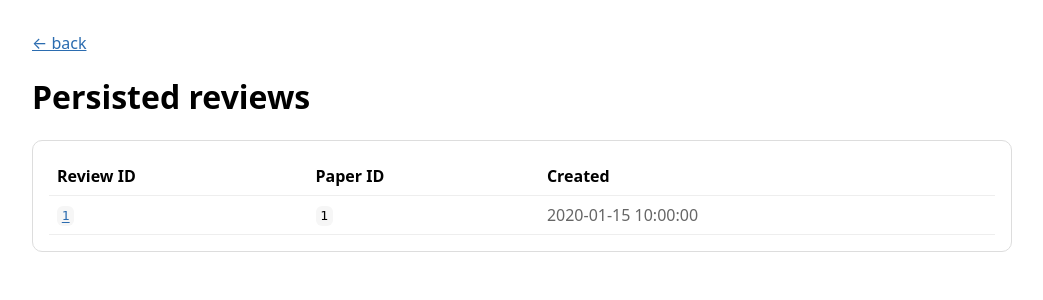
After one commit to polliard/Science, a FastAPI app: template src/scientific_judgment_mcp/web/templates/reviews.html in a window 1280 px wide. The commit adds this page. Shown: the top 300 px of the page, without its empty margins (0-1043 px from the left). Run offline with FastAPI, Linux system fonts and the light colour scheme; the template is opened without the code that fills it: most values are stand-ins (such as "Sample title", 1, 10 or a date in 2020).

Commit message:
Built out the next chunk of Phase 9.5 so you can browse what you’re persisting in Supabase (and inspect/compare versions) from the web UI.
Added persisted review browsing + replay endpoints in app.py:
GET /reviews shows recent review rows
GET /reviews/{review_id} shows the replay bundle (review row, verdict versions, feedback, first 10 messages)
GET /reviews/{review_id}/bundle.json downloads the full bundle JSON
GET /reviews/{review_id}/compare?v1=1&v2=2 shows a unified diff of synthesis text (v1→v2)
Added templates:
reviews.html
review_detail.html
compare.html
Added list_recent_reviews() to the Supabase repo in reviews_repo.py.
Updated homepage link when Supabase is configured: index.html.
Updated the “review complete” page to link to the persisted review detail when persistence succeeds: review.html.
Run it:

uv run python run_web.py
Go to http://127.0.0.1:8000 → run a review with “Persist to Supabase” checked → click “View persisted review”.

```diff
--- a/src/scientific_judgment_mcp/web/app.py
+++ b/src/scientific_judgment_mcp/web/app.py
@@ -8,7 +8,7 @@ from typing import Any
 import re
 
 from fastapi import FastAPI, Form, Request
-from fastapi.responses import FileResponse, HTMLResponse
+from fastapi.responses import FileResponse, HTMLResponse, JSONResponse
 from fastapi.templating import Jinja2Templates
 
 from scientific_judgment_mcp.feedback import (
@@ -70,6 +70,15 @@ def _maybe_get_repo() -> ReviewsRepository | None:
         return None
 
 
+def _require_repo() -> ReviewsRepository:
+    repo = _maybe_get_repo()
+    if repo is None:
+        raise RuntimeError(
+            "Supabase is not configured (or client init failed). Ensure .env is set and schema.sql is applied."
+        )
+    return repo
+
+
 @app.get("/", response_class=HTMLResponse)
 async def index(request: Request) -> Any:
     return templates.TemplateResponse(
@@ -78,6 +87,71 @@ async def index(request: Request) -> Any:
             "request": request,
             "reports_dir": str(REPORTS_DIR),
             "supabase_configured": _maybe_get_repo() is not None,
+        },
+    )
+
+
+@app.get("/reviews", response_class=HTMLResponse)
+async def list_reviews(request: Request) -> Any:
+    repo = _require_repo()
+    reviews = repo.list_recent_reviews(limit=50)
+    return templates.TemplateResponse(
+        "reviews.html",
+        {
+            "request": request,
+            "reviews": reviews,
+        },
+    )
+
+
+@app.get("/reviews/{review_id}", response_class=HTMLResponse)
+async def review_detail(request: Request, review_id: str) -> Any:
+    repo = _require_repo()
+    bundle = repo.fetch_review_bundle(review_id)
+    verdicts = bundle.get("verdict_versions") or []
+    versions = [v.get("version") for v in verdicts if v.get("version") is not None]
+    versions_sorted = sorted({int(v) for v in versions})
+
+    return templates.TemplateResponse(
+        "review_detail.html",
+        {
+            "request": request,
+            "review_id": review_id,
+            "bundle": bundle,
+            "versions": versions_sorted,
+        },
+    )
+
+
+@app.get("/reviews/{review_id}/bundle.json")
+async def download_review_bundle(review_id: str) -> JSONResponse:
+    repo = _require_repo()
+    bundle = repo.fetch_review_bundle(review_id)
+    return JSONResponse(bundle)
+
+
+@app.get("/reviews/{review_id}/compare", response_class=HTMLResponse)
+async def compare_versions(request: Request, review_id: str, v1: int = 1, v2: int = 2) -> Any:
+    import difflib
+
+    repo = _require_repo()
+    diff = repo.compare_verdict_versions(review_id, v1, v2)
+    a = diff.get("a") or {}
+    b = diff.get("b") or {}
+    a_text = (a.get("synthesis") or "").splitlines(keepends=True)
+    b_text = (b.get("synthesis") or "").splitlines(keepends=True)
+    udiff = "".join(
+        difflib.unified_diff(a_text, b_text, fromfile=f"v{v1}", tofile=f"v{v2}")
+    )
+
+    return templates.TemplateResponse(
+        "compare.html",
+        {
+            "request": request,
+            "review_id": review_id,
+            "v1": v1,
+            "v2": v2,
+            "diff": udiff,
         },
     )
 
@@ -141,6 +215,7 @@ async def run_review(
             "persist_to_supabase": persist_to_supabase,
             "persisted": persisted,
             "persist_error": persist_error,
+            "persisted_review_id": (persisted or {}).get("review_id"),
             "report_md": artifacts.report_md.relative_to(REPORTS_DIR).as_posix(),
             "claims_json": artifacts.claims_json.relative_to(REPORTS_DIR).as_posix() if artifacts.claims_json else None,
             "summary_json": artifacts.summary_json.relative_to(REPORTS_DIR).as_posix() if artifacts.summary_json else None,
@@ -180,6 +255,7 @@ async def submit_feedback(
     store_error: str | None = None
     change_note: str | None = None
     comparison: dict[str, Any] | None = None
+    verdict_update: dict[str, Any] | None = None
 
     repo = _maybe_get_repo()
     if repo is None:
@@ -196,7 +272,11 @@ async def submit_feedback(
                 classification=classification,
                 forward_change_note=change_note,
             )
-            stored = {"feedback_id": feedback_id}
+            verdict_update = repo.apply_forward_change_note_as_new_version(
+                review_id=review_id,
+                forward_change_note=change_note,
+            )
+            stored = {"feedback_id": feedback_id, "verdict_update": verdict_update}
         except Exception as e:
             store_error = str(e)
 
@@ -211,6 +291,7 @@ async def submit_feedback(
             "comparison": comparison,
             "change_note": change_note,
             "stored": stored,
+            "verdict_update": verdict_update,
             "store_error": store_error,
         },
     )
--- a/src/scientific_judgment_mcp/web/templates/index.html
+++ b/src/scientific_judgment_mcp/web/templates/index.html
@@ -73,7 +73,8 @@
 
             {% if not supabase_configured %}
             <p class="warn">Supabase not configured (or init failed). Configure <code>.env</code> and apply
-                <code>supabase/schema.sql</code> in the Supabase SQL editor.</p>
+                <code>supabase/schema.sql</code> in the Supabase SQL editor.
+            </p>
             {% endif %}
 
             <p style="margin-top: 1rem;"><button type="submit">Run review</button></p>
@@ -84,6 +85,9 @@
         <h2>Human feedback</h2>
         <p>Submit critique against an existing persisted review.</p>
         <p><a href="/feedback">Open feedback form</a></p>
+        {% if supabase_configured %}
+        <p><a href="/reviews">Browse persisted reviews</a></p>
+        {% endif %}
     </div>
 </body>
 
--- a/src/scientific_judgment_mcp/web/templates/review.html
+++ b/src/scientific_judgment_mcp/web/templates/review.html
@@ -79,6 +79,9 @@
             {% if persist_to_supabase %}
             {% if persisted %}
             <p>Stored review bundle.</p>
+            {% if persisted_review_id %}
+            <p><a href="/reviews/{{ persisted_review_id }}">View persisted review</a></p>
+            {% endif %}
             <pre>{{ persisted | tojson }}</pre>
             {% else %}
             <p class="error">Persist failed:
--- /dev/null
+++ b/src/scientific_judgment_mcp/web/templates/reviews.html
@@ -0,0 +1,80 @@
+<!doctype html>
+<html lang="en">
+
+<head>
+    <meta charset="utf-8" />
+    <meta name="viewport" content="width=device-width, initial-scale=1" />
+    <title>Reviews</title>
+    <style>
+        body {
+            font-family: ui-sans-serif, system-ui, -apple-system;
+            margin: 2rem;
+            max-width: 980px;
+        }
+
+        .card {
+            border: 1px solid #ddd;
+            border-radius: 10px;
+            padding: 1rem;
+            margin-bottom: 1rem;
+        }
+
+        .muted {
+            color: #666;
+        }
+
+        code {
+            background: #f6f6f6;
+            padding: 0.15rem 0.3rem;
+            border-radius: 6px;
+        }
+
+        a {
+            color: #2b6cb0;
+        }
+
+        table {
+            width: 100%;
+            border-collapse: collapse;
+        }
+
+        th,
+        td {
+            text-align: left;
+            padding: 0.5rem;
+            border-bottom: 1px solid #eee;
+        }
+    </style>
+</head>
+
+<body>
+    <p><a href="/">← back</a></p>
+    <h1>Persisted reviews</h1>
+
+    <div class="card">
+        {% if reviews and reviews|length > 0 %}
+        <table>
+            <thead>
+                <tr>
+                    <th>Review ID</th>
+                    <th>Paper ID</th>
+                    <th>Created</th>
+                </tr>
+            </thead>
+            <tbody>
+                {% for r in reviews %}
+                <tr>
+                    <td><a href="/reviews/{{ r.id }}"><code>{{ r.id }}</code></a></td>
+                    <td><code>{{ r.paper_id }}</code></td>
+                    <td class="muted">{{ r.created_at }}</td>
+                </tr>
+                {% endfor %}
+            </tbody>
+        </table>
+        {% else %}
+        <p class="muted">No reviews found.</p>
+        {% endif %}
+    </div>
+</body>
+
+</html>
--- a/supabase/schema.sql
+++ b/supabase/schema.sql
@@ -32,7 +32,7 @@ create table if not exists agent_messages (
   model_name text,
   temperature numeric,
   max_tokens int,
-  references jsonb not null default '[]'::jsonb,
+  references_json jsonb not null default '[]'::jsonb,
   flags_violation boolean not null default false,
   created_at timestamptz not null default now()
 );
```
Also changed, not shown: src/scientific_judgment_mcp/persistence/reviews_repo.py (+50 -1 lines), src/scientific_judgment_mcp/web/templates/compare.html (added, +51 -0 lines), src/scientific_judgment_mcp/web/templates/review_detail.html (added, +115 -0 lines), verify_supabase.py (+10 -3 lines).
